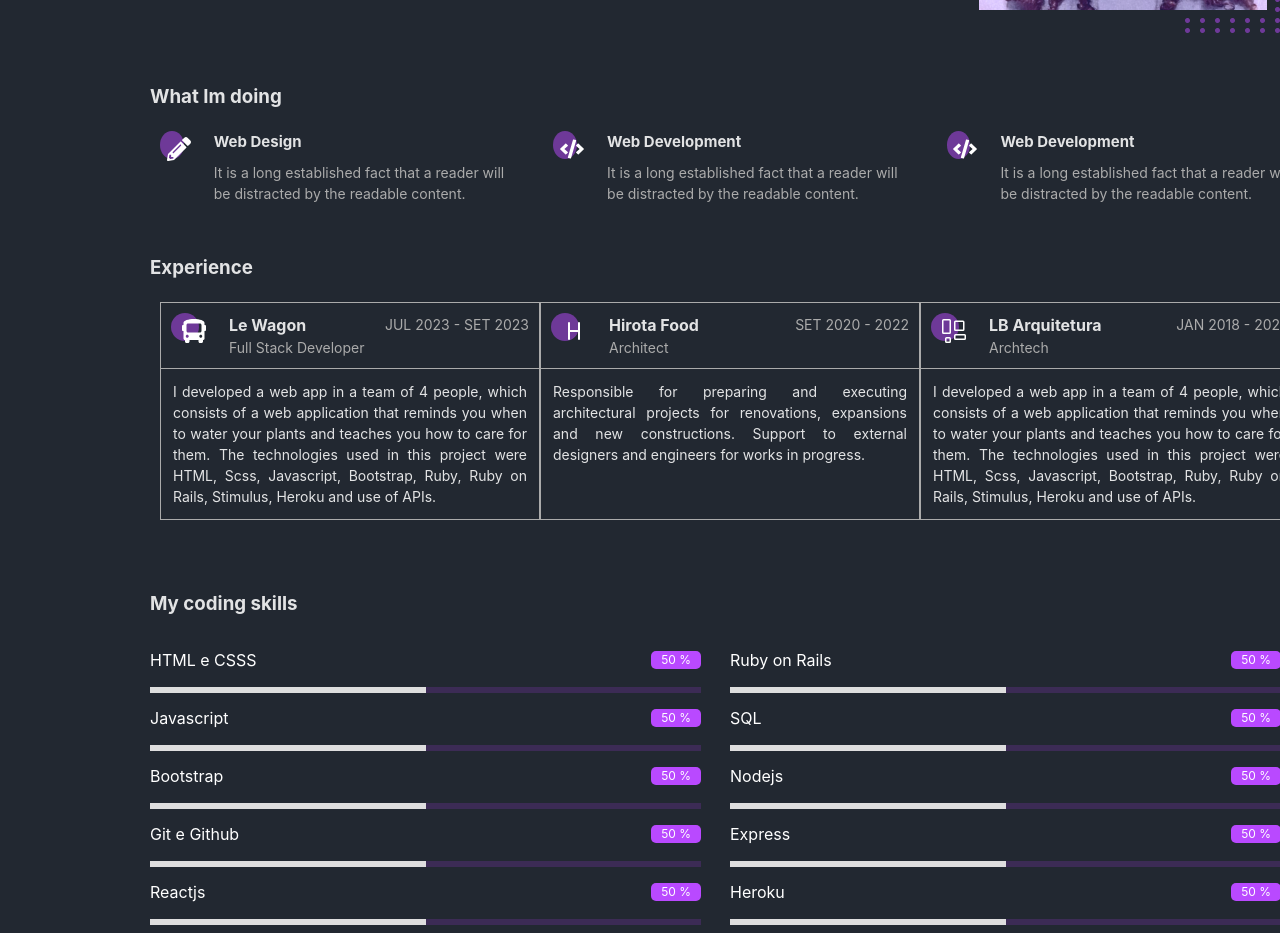
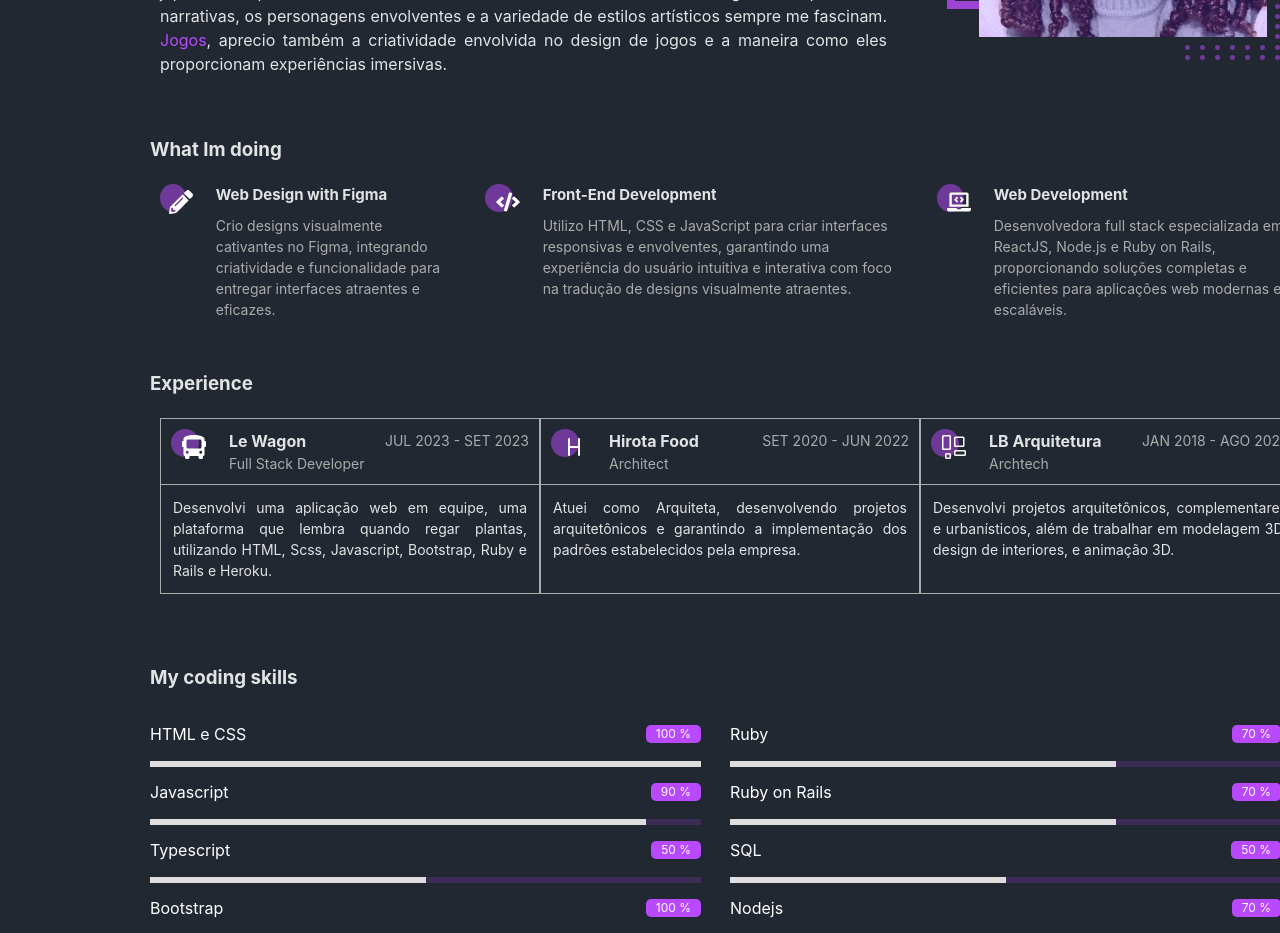
Before and after one commit to LuBernardino/Portfolio, a React (Vite) app: page / in a window 1280 px wide. Shown: the part 1380-2313 px from the top of the page. Built offline with nearby package versions, Linux system fonts and the light colour scheme.

Commit message:
add some informations, in Portuguese

```diff
--- a/src/App.jsx
+++ b/src/App.jsx
@@ -8,7 +8,7 @@ import ExperienceCard from "./components/ExperienceCard/ExperienceCard";
 import LuanaBernardinoPdf from "./CV_Luana_Bernardino_Full_Stack_Web_Developer.pdf";
 import { TbLetterH } from "react-icons/tb";
 import { BsBoxArrowRight } from "react-icons/bs";
-import { FaPencilAlt, FaCode, FaBus } from "react-icons/fa";
+import { FaPencilAlt, FaCode, FaBus, FaLaptopCode } from "react-icons/fa";
 import { IoIosArrowBack, IoIosArrowForward } from "react-icons/io";
 
 import {
@@ -30,7 +30,11 @@ function App() {
       <Navbar />
       <main>
         <section id="home">
-          <img src="src\assets\img-lubs.png" alt="ilustration web dev lubs" className="image-home"/>
+          <img
+            src="src\assets\img-lubs.png"
+            alt="ilustration web dev lubs"
+            className="image-home"
+          />
           <div className="content-home">
             <h5>
               HELLO, <span>MY NAME IS</span>
@@ -64,47 +68,49 @@ function App() {
           <TitleAnchor title="ABOUT ME" sectionId="about" />
           <div className="section-photo">
             <p>
-              Graduated in Architecture, focus on the importance of the visual
-              and usual aspect when developing a product. I completed a career
-              migration and currently develop web applications, using tools such
-              as Ruby on Rails, Javascript, SASS, Bootstrap, React, among
-              others. Committed to creating exceptional and functional online
-              experiences for users.
+              Sou uma <span>Desenvolvedora Full Stack</span> com formação em <span>Arquitetura</span>, Brasileira que atualmente reside em Lisboa, Portugal.
+              Minha jornada profissional reflete uma migração de carreira, com ênfase na importância do design
+              visual e funcional no desenvolvimento de produtos. Atualmente, meu foco está no universo das
+              aplicações web, utilizando ferramentas como Ruby on Rails, Javascript, SASS, Bootstrap e React.
+              <br/>
+              <br/>
+              ▪️ Comprometida em <span>criar experiências</span> online excepcionais e funcionais, minha paixão pela arquitetura influencia
+              minha abordagem, valorizando tanto a estética quanto a usabilidade.
+              <br/>
+              <br/>
+              ▪️Além do desenvolvimento web, sou apaixonada por <span>Filmes</span>, Gosto de explorar diferentes gêneros cinematográficos,
+              desde clássicos até produções contemporâneas com destaque para filmes de <span>Animação</span>. <span>Animes e Mangás</span>, Tenho uma
+              profunda apreciação pela animação japonesa e pela forma única de contar histórias encontrada nos mangás.
+              A riqueza das narrativas, os personagens envolventes e a variedade de estilos artísticos sempre me fascinam.
+              <span> Jogos</span>, aprecio também a criatividade envolvida no design de jogos e a maneira como eles proporcionam experiências
+              imersivas.
             </p>
             <img src="src\assets\photo.png" alt="" />
           </div>
           {/* Services card */}
           <div className="title">
             <h3>What Im doing</h3>
-            {/* <div>
-              <a href=""><IoIosArrowBack /></a>
-              <a href=""><IoIosArrowForward /></a>
-            </div> */}
           </div>
           <div className="services">
             <ServiceCard
-              title="Web Design"
-              description="It is a long established fact that a reader will be distracted by the readable content."
+              title="Web Design with Figma"
+              description="Crio designs visualmente cativantes no Figma, integrando criatividade e funcionalidade para entregar interfaces atraentes e eficazes."
               icon={FaPencilAlt}
             />
             <ServiceCard
-              title="Web Development"
-              description="It is a long established fact that a reader will be distracted by the readable content."
+              title="Front-End Development"
+              description="Utilizo HTML, CSS e JavaScript para criar interfaces responsivas e envolventes, garantindo uma experiência do usuário intuitiva e interativa com foco na tradução de designs visualmente atraentes."
               icon={FaCode}
             />
             <ServiceCard
               title="Web Development"
-              description="It is a long established fact that a reader will be distracted by the readable content."
-              icon={FaCode}
+              description="Desenvolvedora full stack especializada em ReactJS, Node.js e Ruby on Rails, proporcionando soluções completas e eficientes para aplicações web modernas e escaláveis."
+              icon={FaLaptopCode}
             />
           </div>
 
           <div className="title">
             <h3>Experience</h3>
-            {/* <div>
-              <a href=""><IoIosArrowBack /></a>
-              <a href=""><IoIosArrowForward /></a>
-            </div> */}
           </div>
           {/* Experience card */}
           <div className="experience">
@@ -112,23 +118,23 @@ function App() {
               title="Le Wagon"
               date="JUL 2023 - SET 2023"
               subtitle="Full Stack Developer"
-              description="I developed a web app in a team of 4 people, which consists of a web application that reminds you when to water your plants and teaches you how to care for them. The technologies used in this project were HTML, Scss, Javascript, Bootstrap, Ruby, Ruby on Rails, Stimulus, Heroku and use of APIs."
+              description="Desenvolvi uma aplicação web em equipe, uma plataforma que lembra quando regar plantas, utilizando HTML, Scss, Javascript, Bootstrap, Ruby e Rails e Heroku."
               icon={FaBus}
             />
 
             <ExperienceCard
               title="Hirota Food"
-              date="SET 2020 - 2022"
+              date="SET 2020 - JUN 2022"
               subtitle="Architect"
-              description="Responsible for preparing and executing architectural projects for renovations, expansions and new constructions. Support to external designers and engineers for works in progress."
+              description="Atuei como Arquiteta, desenvolvendo projetos arquitetônicos e garantindo a implementação dos padrões estabelecidos pela empresa."
               icon={TbLetterH}
             />
 
             <ExperienceCard
               title="LB Arquitetura"
-              date="JAN 2018 - 2020"
+              date="JAN 2018 - AGO 2020"
               subtitle="Archtech"
-              description="I developed a web app in a team of 4 people, which consists of a web application that reminds you when to water your plants and teaches you how to care for them. The technologies used in this project were HTML, Scss, Javascript, Bootstrap, Ruby, Ruby on Rails, Stimulus, Heroku and use of APIs."
+              description="Desenvolvi projetos arquitetônicos, complementares e urbanísticos, além de trabalhar em modelagem 3D, design de interiores, e animação 3D."
               icon={BsLayoutWtf}
             />
           </div>
@@ -138,21 +144,22 @@ function App() {
             <h3>My coding skills</h3>
             <div className="section-skils">
               <div className="col-lg-6 col-12">
-                <ProgressBar title="HTML e CSSS" percentage={50} />
-                <ProgressBar title="Javascript" percentage={50} />
-                <ProgressBar title="Bootstrap" percentage={50} />
-                <ProgressBar title="Git e Github" percentage={50}/>
-                <ProgressBar title="Reactjs" percentage={50}/>
-                <ProgressBar title="Sass/ Scss" percentage={50}/>
-                <ProgressBar title="Ruby" percentage={50} />
+                <ProgressBar title="HTML e CSS" percentage={100} />
+                <ProgressBar title="Javascript" percentage={90} />
+                <ProgressBar title="Typescript" percentage={50} />
+                <ProgressBar title="Bootstrap" percentage={100} />
+                <ProgressBar title="Git e Github" percentage={100} />
+                <ProgressBar title="Reactjs" percentage={80} />
+                <ProgressBar title="Sass/ Scss" percentage={50} />
               </div>
               <div className="col-lg-6 col-12">
-                <ProgressBar title="Ruby on Rails" percentage={50} />
+                <ProgressBar title="Ruby" percentage={70} />
+                <ProgressBar title="Ruby on Rails" percentage={70} />
                 <ProgressBar title="SQL" percentage={50} />
-                <ProgressBar title="Nodejs" percentage={50}/>
-                <ProgressBar title="Express" percentage={50}/>
-                <ProgressBar title="Heroku" percentage={50}/>
-                <ProgressBar title="Postgresql" percentage={50}/>
+                <ProgressBar title="Nodejs" percentage={70} />
+                <ProgressBar title="Express" percentage={50} />
+                <ProgressBar title="Heroku" percentage={70} />
+                <ProgressBar title="Postgresql" percentage={50} />
               </div>
             </div>
           </div>
@@ -163,29 +170,23 @@ function App() {
           <div className="projects-div">
             <ProjectCard
               name="Animeart"
-              description="Idea for a landing page for the first and second phase of the program StepByTech."
+              description="Criei uma landing page para o programa tecnológico StepByTech, organizado pela Câmara Municipal de Lisboa em parceria com a Le Wagon School. Utilizei HTML, CSS, JavaScript e a API OpenAI. Este projeto rendeu uma bolsa de estudos para o curso de web development na escola Le Wagon"
               imageSrc="src/assets/animeart.png"
             />
             <ProjectCard
               name="Food Explorer"
-              description="xplorer Course Food Explorer is an application that simulates an interactive menu for a fictional restaurant"
+              description="Desenvolvi o projeto final do curso Explorer da Rocketseat, o 'Food Explorer'. Trata-se de um aplicativo que simula um menu interativo para um restaurante fictício. Utilizei as seguintes tecnologias: ReactJS, HTML, CSS, JavaScript, Vite, Axios, Node.js, Express, SQLite, Knex.js, JWT, Autenticação, Upload de imagens e API Restful."
               imageSrc="src/assets/food_explorer.png"
             />
             <ProjectCard
               name="Waterme"
-              description="Consists on a web app that reminds you when to water your plants and how to care of
-              them"
+              description="Participei do desenvolvimento de uma aplicação web em equipe (4 pessoas) chamada 'Waterme'. Essa aplicação tem como propósito lembrar quando regar as plantas e ensinar como cuidar delas. As tecnologias utilizadas incluem HTML, Scss, Javascript, Bootstrap, Ruby, Ruby on Rails, Stimulus e Heroku, além do uso de APIs."
               imageSrc="src/assets/waterme.png"
             />
             <ProjectCard
               name="TypeWeather"
-              description=""
+              description="TypeWeather é um aplicativo de previsão do tempo que fornece informações essenciais para planejar seu dia. Este é um projeto bônus para os certificados explorer da Rocketseat, um aplicativo de previsão do tempo que foi convertido de JavaScript (JS) para TypeScript (TS)."
               imageSrc="src/assets/type_weather.png"
-            />
-            <ProjectCard
-              name="hehehe"
-              description="hehehee"
-              imageSrc="src/assets/img-teste.jpg"
             />
           </div>
         </section>
--- a/src/components/Navbar/Navbar.css
+++ b/src/components/Navbar/Navbar.css
@@ -12,6 +12,7 @@
     top: 0;
 
     z-index: 100;
+    transition: all .8s;
 }
 
 .links_navbar {
@@ -60,7 +61,7 @@
 .navbar.active {
     background: var(--col-dark);
     box-shadow: rgba(33, 35, 38, 0.1) 0px 10px 10px -10px;
-    opacity: 98%;
+    opacity: 95%;
 }
 
 @media (max-width: 800px) {
--- a/src/components/ServiceCard/ServiceCard.css
+++ b/src/components/ServiceCard/ServiceCard.css
@@ -16,7 +16,7 @@
 }
 
 .circle {
-  width: 28px;
+  width: 32px;
   height: 28px;
   background-color: rgba(185, 73, 255, 0.5);
   border-radius: 50%;
```
